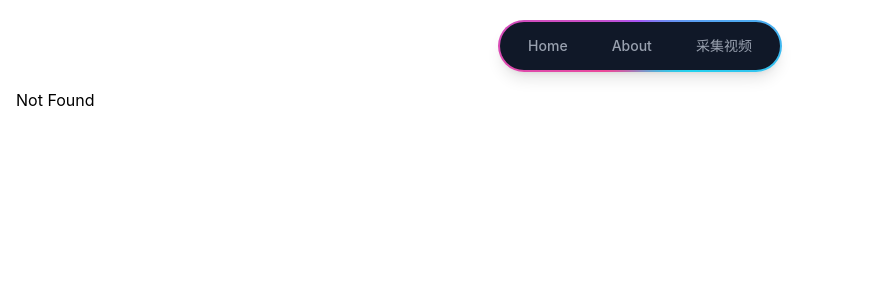
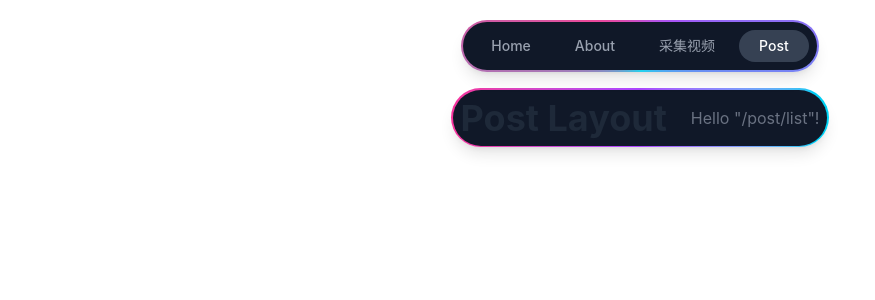
Before and after one commit to getmr/my-tauri-app, a React (Vite) app: page /post/list in a window 1280 px wide. Before the commit this address had no page. Shown: the top 300 px of the page, without its empty margins (0-875 px from the left). Built offline with nearby package versions, Linux system fonts and the light colour scheme.

Commit message:
测试目录

```diff
--- a/src/routeTree.gen.ts
+++ b/src/routeTree.gen.ts
@@ -11,7 +11,10 @@
 import { Route as rootRouteImport } from './routes/__root'
 import { Route as CollectRouteImport } from './routes/collect'
 import { Route as AboutRouteImport } from './routes/about'
+import { Route as PostRouteRouteImport } from './routes/post/route'
 import { Route as IndexRouteImport } from './routes/index'
+import { Route as PostIndexRouteImport } from './routes/post/index'
+import { Route as PostListRouteImport } from './routes/post/list'
 
 const CollectRoute = CollectRouteImport.update({
   id: '/collect',
@@ -23,38 +26,69 @@ const AboutRoute = AboutRouteImport.update({
   path: '/about',
   getParentRoute: () => rootRouteImport,
 } as any)
+const PostRouteRoute = PostRouteRouteImport.update({
+  id: '/post',
+  path: '/post',
+  getParentRoute: () => rootRouteImport,
+} as any)
 const IndexRoute = IndexRouteImport.update({
   id: '/',
   path: '/',
   getParentRoute: () => rootRouteImport,
 } as any)
+const PostIndexRoute = PostIndexRouteImport.update({
+  id: '/',
+  path: '/',
+  getParentRoute: () => PostRouteRoute,
+} as any)
+const PostListRoute = PostListRouteImport.update({
+  id: '/list',
+  path: '/list',
+  getParentRoute: () => PostRouteRoute,
+} as any)
 
 export interface FileRoutesByFullPath {
   '/': typeof IndexRoute
+  '/post': typeof PostRouteRouteWithChildren
   '/about': typeof AboutRoute
   '/collect': typeof CollectRoute
+  '/post/list': typeof PostListRoute
+  '/post/': typeof PostIndexRoute
 }
 export interface FileRoutesByTo {
   '/': typeof IndexRoute
   '/about': typeof AboutRoute
   '/collect': typeof CollectRoute
+  '/post/list': typeof PostListRoute
+  '/post': typeof PostIndexRoute
 }
 export interface FileRoutesById {
   __root__: typeof rootRouteImport
   '/': typeof IndexRoute
+  '/post': typeof PostRouteRouteWithChildren
   '/about': typeof AboutRoute
   '/collect': typeof CollectRoute
+  '/post/list': typeof PostListRoute
+  '/post/': typeof PostIndexRoute
 }
 export interface FileRouteTypes {
   fileRoutesByFullPath: FileRoutesByFullPath
-  fullPaths: '/' | '/about' | '/collect'
+  fullPaths: '/' | '/post' | '/about' | '/collect' | '/post/list' | '/post/'
   fileRoutesByTo: FileRoutesByTo
-  to: '/' | '/about' | '/collect'
-  id: '__root__' | '/' | '/about' | '/collect'
+  to: '/' | '/about' | '/collect' | '/post/list' | '/post'
+  id:
+    | '__root__'
+    | '/'
+    | '/post'
+    | '/about'
+    | '/collect'
+    | '/post/list'
+    | '/post/'
   fileRoutesById: FileRoutesById
 }
 export interface RootRouteChildren {
   IndexRoute: typeof IndexRoute
+  PostRouteRoute: typeof PostRouteRouteWithChildren
   AboutRoute: typeof AboutRoute
   CollectRoute: typeof CollectRoute
 }
@@ -75,6 +109,13 @@ declare module '@tanstack/react-router' {
       preLoaderRoute: typeof AboutRouteImport
       parentRoute: typeof rootRouteImport
     }
+    '/post': {
+      id: '/post'
+      path: '/post'
+      fullPath: '/post'
+      preLoaderRoute: typeof PostRouteRouteImport
+      parentRoute: typeof rootRouteImport
+    }
     '/': {
       id: '/'
       path: '/'
@@ -82,11 +123,40 @@ declare module '@tanstack/react-router' {
       preLoaderRoute: typeof IndexRouteImport
       parentRoute: typeof rootRouteImport
     }
+    '/post/': {
+      id: '/post/'
+      path: '/'
+      fullPath: '/post/'
+      preLoaderRoute: typeof PostIndexRouteImport
+      parentRoute: typeof PostRouteRoute
+    }
+    '/post/list': {
+      id: '/post/list'
+      path: '/list'
+      fullPath: '/post/list'
+      preLoaderRoute: typeof PostListRouteImport
+      parentRoute: typeof PostRouteRoute
+    }
   }
 }
 
+interface PostRouteRouteChildren {
+  PostListRoute: typeof PostListRoute
+  PostIndexRoute: typeof PostIndexRoute
+}
+
+const PostRouteRouteChildren: PostRouteRouteChildren = {
+  PostListRoute: PostListRoute,
+  PostIndexRoute: PostIndexRoute,
+}
+
+const PostRouteRouteWithChildren = PostRouteRoute._addFileChildren(
+  PostRouteRouteChildren,
+)
+
 const rootRouteChildren: RootRouteChildren = {
   IndexRoute: IndexRoute,
+  PostRouteRoute: PostRouteRouteWithChildren,
   AboutRoute: AboutRoute,
   CollectRoute: CollectRoute,
 }
--- a/src/routes/__root.tsx
+++ b/src/routes/__root.tsx
@@ -28,6 +28,12 @@ export const Route = createRootRoute({
             >
               采集视频
             </Link>
+            <Link
+              to="/post"
+              className="px-5 py-1.5 rounded-full text-sm font-medium text-gray-400 transition-all hover:text-white hover:bg-gray-700 [&.active]:text-white [&.active]:bg-gray-700"
+            >
+              Post
+            </Link>
           </nav>
         </div>
       </div>
--- /dev/null
+++ b/src/routes/post/index.tsx
@@ -0,0 +1,9 @@
+import { createFileRoute } from '@tanstack/react-router'
+
+export const Route = createFileRoute('/post/')({
+  component: RouteComponent,
+})
+
+function RouteComponent() {
+  return <div className="text-gray-500">Hello "/post/"!</div>
+}
--- /dev/null
+++ b/src/routes/post/list.tsx
@@ -0,0 +1,9 @@
+import { createFileRoute } from '@tanstack/react-router'
+
+export const Route = createFileRoute('/post/list')({
+  component: RouteComponent,
+})
+
+function RouteComponent() {
+  return <div className="text-gray-500">Hello "/post/list"!</div>
+}
--- /dev/null
+++ b/src/routes/post/route.tsx
@@ -0,0 +1,19 @@
+import { createFileRoute } from "@tanstack/react-router";
+import { Outlet } from "@tanstack/react-router";
+
+export const Route = createFileRoute("/post")({
+  component: RouteComponent,
+});
+
+function RouteComponent() {
+  return (
+    <div className="flex justify-center rounded-lg">
+      <div className="p-[1.5px] rounded-full bg-linear-to-r from-pink-500 via-purple-500 to-cyan-400 shadow-lg">
+        <div className="flex gap-6 px-2 py-2 rounded-full bg-gray-900 items-center">
+          <h1 className="text-4xl font-bold text-gray-800">Post Layout</h1>
+          <Outlet />
+        </div>
+      </div>
+    </div>
+  );
+}
```
